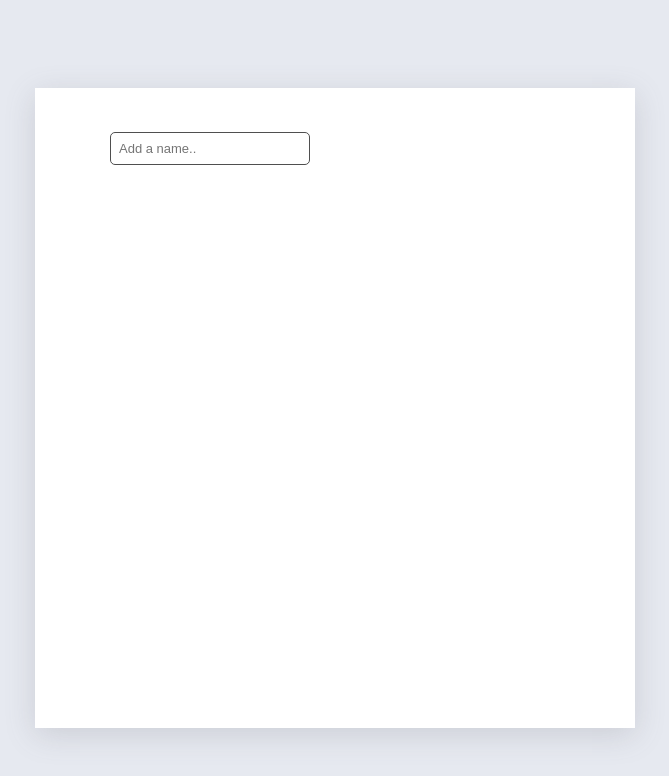
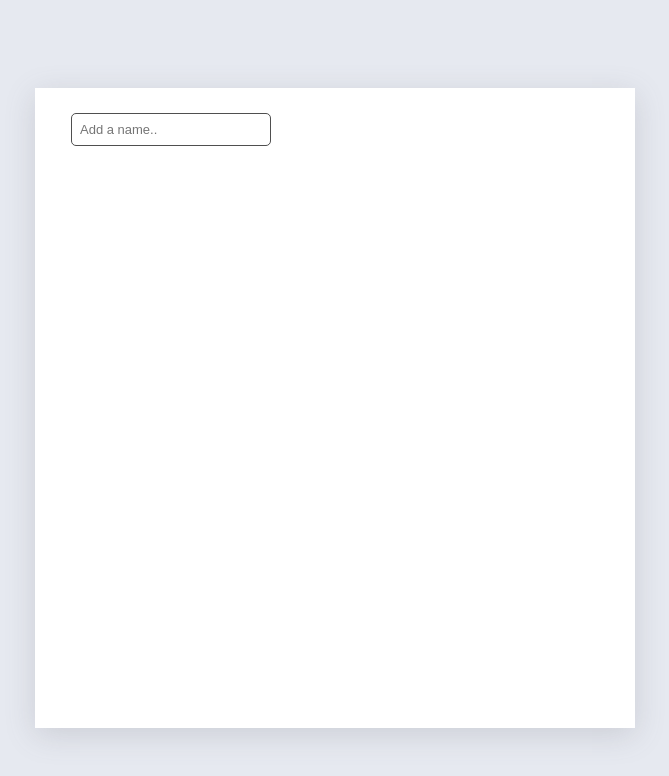
Before and after one commit to danilolan/tree-structure-angular, an Angular app: page / in a window 1280 px wide. Shown: the top 776 px of the page, without its empty margins (305-974 px from the left). Built offline with nearby package versions, Linux system fonts and the light colour scheme.

Commit message:
fix: first ul padding

```diff
--- a/src/app/app.component.css
+++ b/src/app/app.component.css
@@ -5,7 +5,8 @@ main {
   box-shadow: rgba(100, 100, 111, 0.2) 0px 7px 29px 0px;
   overflow: scroll;
   height: 80vh;
-  padding: 28px;
+  padding: 25px;
+  padding-left: 29px;
 }
 
 /* Works on Firefox */
--- a/src/app/components/tree-view/tree-view.component.css
+++ b/src/app/components/tree-view/tree-view.component.css
@@ -1,3 +1,5 @@
 ul {
   list-style: none;
+  margin: 0px;
+  padding: 0px;
 }
```
